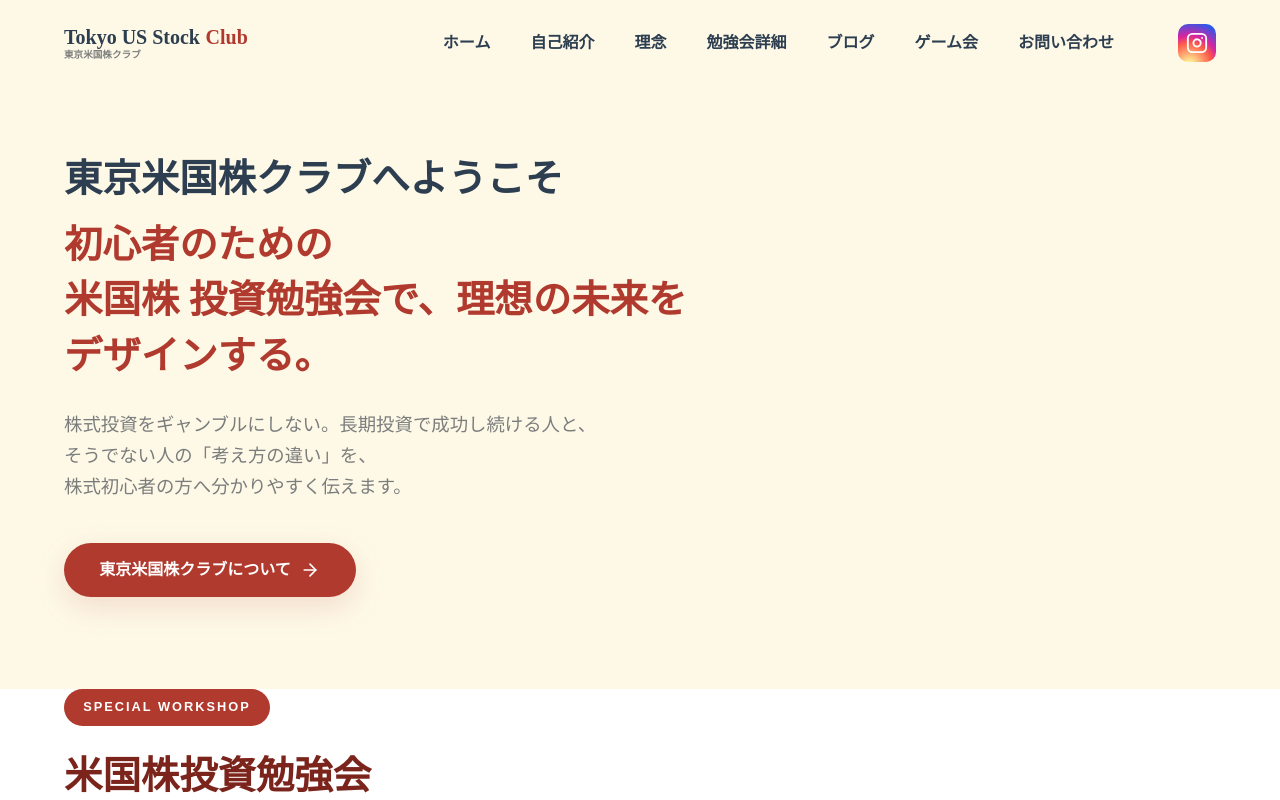
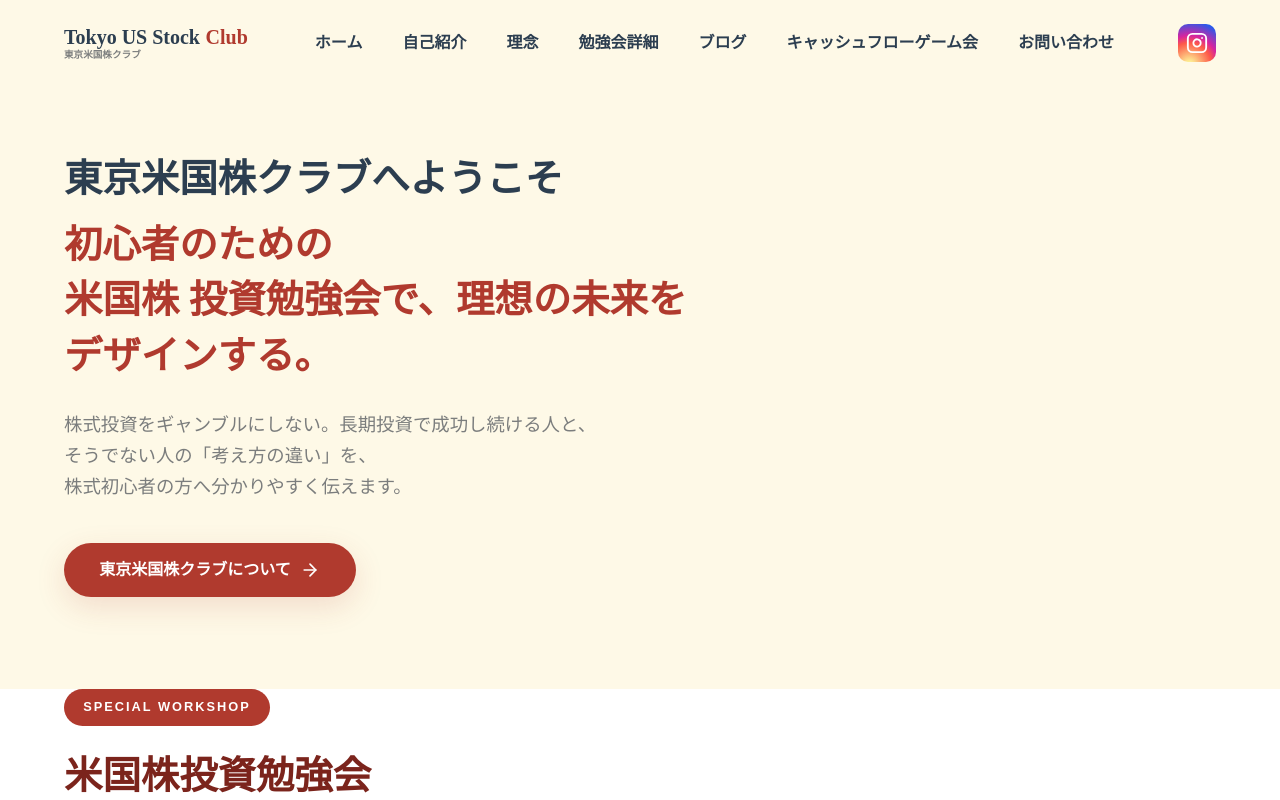
Before and after one commit to yutarotobioka0121-ship-it/tokyo-us-stock-site, a Next.js app: page / in a window 1280 px wide. Built offline with nearby package versions, Linux system fonts and the light colour scheme; no server answers; a web font is replaced by a local one.

Commit message:
fix: change display text in header to 'キャッシュフローゲーム会' and adjust css gap

```diff
--- a/src/app/globals.css
+++ b/src/app/globals.css
@@ -205,6 +205,12 @@ button {
   display: flex;
   align-items: center;
   gap: 2.5rem;
+}
+
+@media (max-width: 1200px) {
+  .desktop-nav {
+    gap: 1.25rem;
+  }
 }
 
 .nav-link {
--- a/src/components/Header.tsx
+++ b/src/components/Header.tsx
@@ -34,7 +34,7 @@ export default function Header() {
           <Link href="/mission" className="nav-link">理念</Link>
           <Link href="/seminar" className="nav-link">勉強会詳細</Link>
           <Link href="/blog" className="nav-link">ブログ</Link>
-          <a href="https://cfg-s.vercel.app/" target="_blank" rel="noopener noreferrer" className="nav-link">ゲーム会</a>
+          <a href="https://cfg-s.vercel.app/" target="_blank" rel="noopener noreferrer" className="nav-link">キャッシュフローゲーム会</a>
           <Link href="/contact" className="nav-link">お問い合わせ</Link>
           <a href="https://www.instagram.com/tobby_us_stock?igsh=czQwaXVzNmU5Y2V3&utm_source=qr" target="_blank" rel="noopener noreferrer" className="instagram-link" aria-label="Instagram">
             <Instagram size={22} />
```
